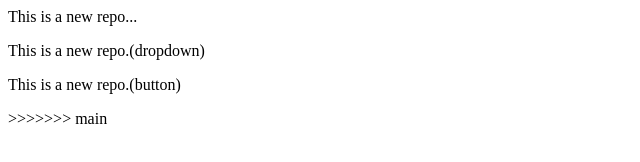
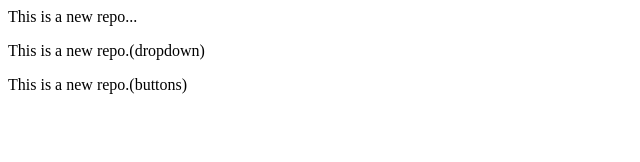
Before and after one commit to sakshi-ambule/localrepo, a plain HTML site: page index.html in a window 1280 px wide. Shown: the full height of the page, 0-640 px from the left. Drawn offline with Linux system fonts and the light colour scheme.

Commit message:
Add both changes

```diff
--- a/index.html
+++ b/index.html
@@ -1,3 +1,3 @@
 <p>This is a new repo...</p>
 <p>This is a new repo.(dropdown)</p>
-<p>This is a new repo.(button)</p>>>>>>>> main
+<p>This is a new repo.(buttons)</p>
```
